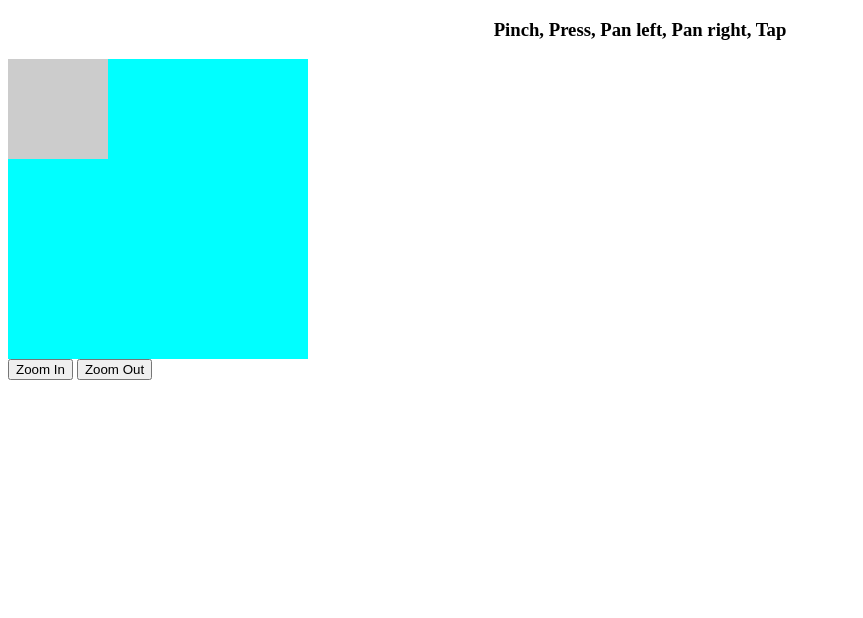
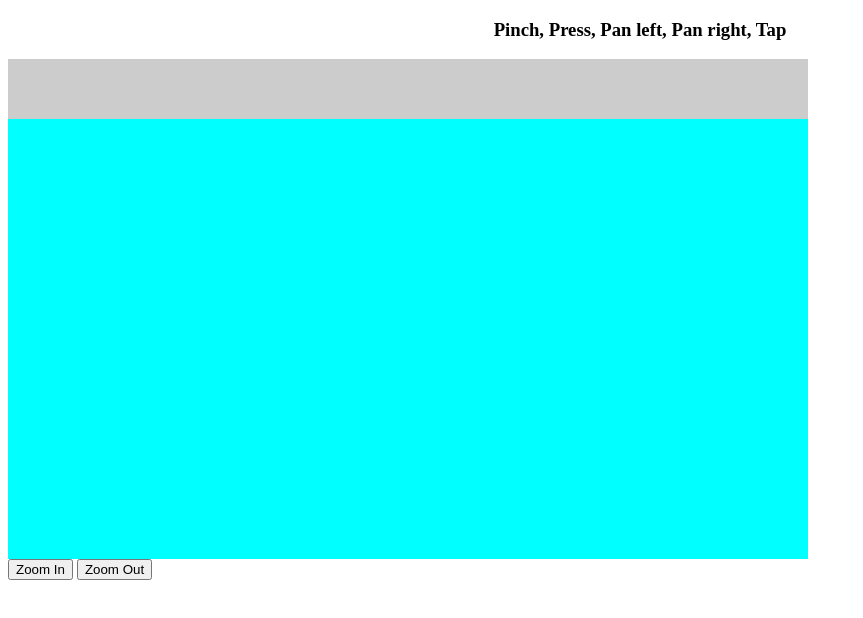
Before and after one commit to karthik-sadanand/karthik-sadanand.github.io, a plain HTML site: page index.html in a window 1280 px wide. Shown: the whole page, without its empty margins (0-863 px from the left). Drawn offline with Linux system fonts and the light colour scheme.

Commit message:
Update index.css

```diff
--- a/index.css
+++ b/index.css
@@ -32,13 +32,12 @@ body{
 
 .pinch-zoom-container {
     overflow: hidden;
-    width : 300px;
-    height: 300px;
+    width : 800px;
+    height: 500px;
     background-color: aqua;
   }
 
   .pinch-zoom-image {
-    width: 100px;
-    height : 100px;
     background-color: #ccc;
+    padding: 30px;
   }
```
